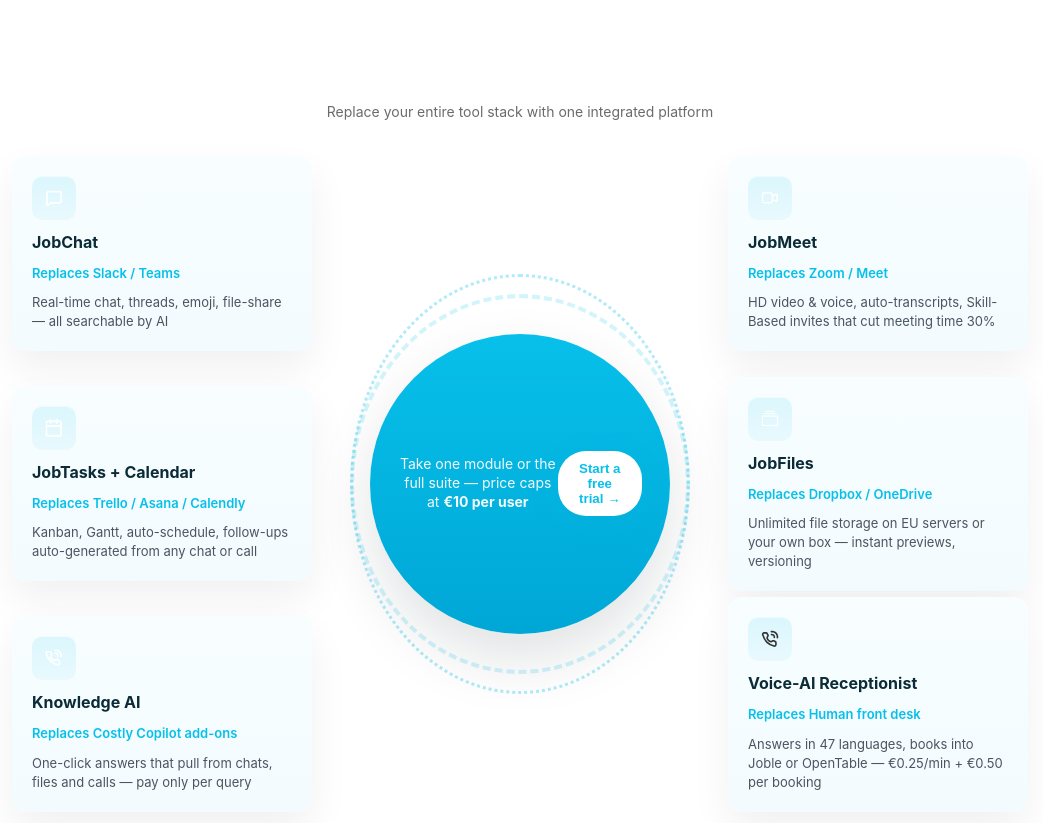
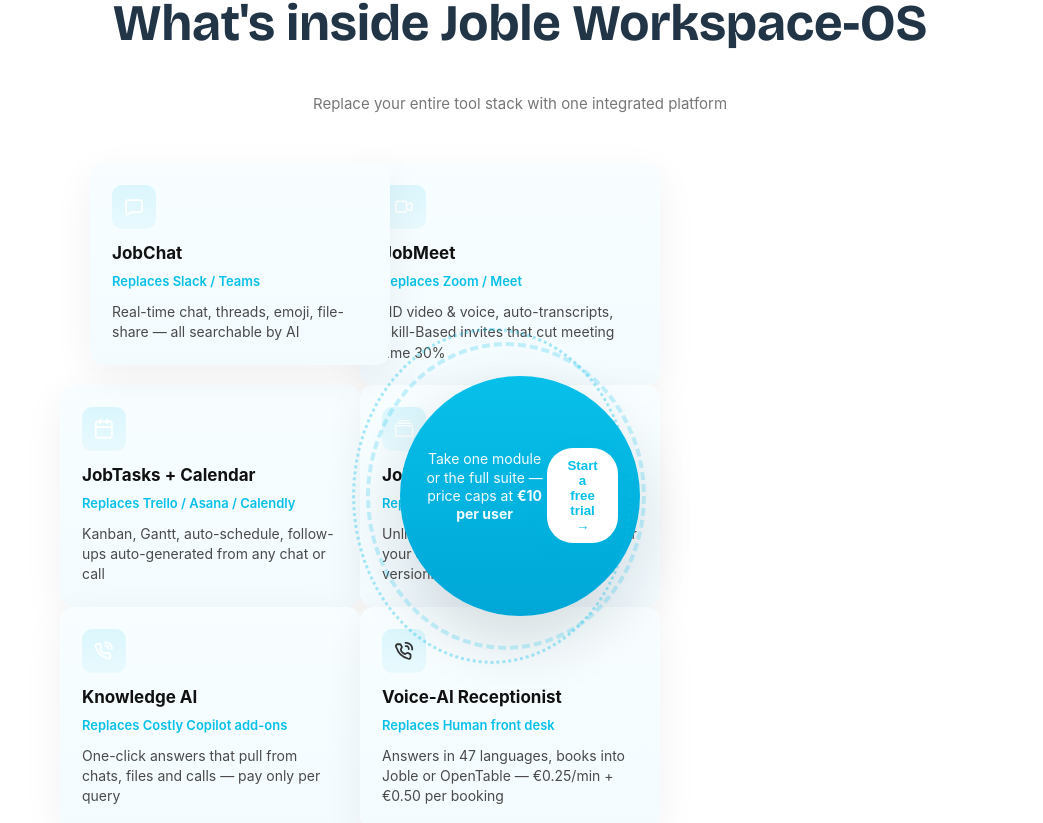
Before and after one commit to jessicakorubo/joble-testing, a React (Vite) app: page /industries in a window 1280 px wide. Shown: the part 877-1700 px from the top of the page, without its empty margins (120-1163 px from the left). Built offline with nearby package versions, Linux system fonts and the light colour scheme.

Commit message:
SERVICES UI

```diff
--- a/src/pages/Industries.tsx
+++ b/src/pages/Industries.tsx
@@ -64,10 +64,23 @@
                     </section>
                     {/* HEXAGONAL SECTION */}
                     <section className="modules-section">
+                        <h1>What's inside Joble Workspace-OS</h1>
                         <p className="modules-subtitle">
                             Replace your entire tool stack with one integrated platform
                         </p>
 
+                        <div className="module-container">
+                            <div className="module-circle">
+                                <div className="center-circle">
+                                    <div className="center-inner">
+                                        <p className="center-text">
+                                            Take one module or the full suite — price caps at <strong>€10 per user</strong>
+                                        </p>
+                                        <button className="center-button">Start a free trial →</button>
+                                    </div>
+                                </div>
+                            </div>
+                            <div className="grid-container">
                                 <div className="modules-grid">
                                     {/* top-left */}
                                     <div className="module-card card-1">
@@ -80,7 +93,6 @@
                                             Real-time chat, threads, emoji, file-share — all searchable by AI
                                         </p>
                                     </div>
-
                                     {/* top-right */}
                                     <div className="module-card card-2">
                                         <div className="module-icon-wrap">
@@ -92,7 +104,6 @@
                                             HD video & voice, auto-transcripts, Skill-Based invites that cut meeting time 30%
                                         </p>
                                     </div>
-
                                     {/* middle-left */}
                                     <div className="module-card card-3">
                                         <div className="module-icon-wrap">
@@ -104,17 +115,7 @@
                                             Kanban, Gantt, auto-schedule, follow-ups auto-generated from any chat or call
                                         </p>
                                     </div>
-
                                     {/* center circle */}
-                            <div className="center-circle">
-                                <div className="center-inner">
-                                    <p className="center-text">
-                                        Take one module or the full suite — price caps at <strong>€10 per user</strong>
-                                    </p>
-                                    <button className="center-button">Start a free trial →</button>
-                                </div>
-                            </div>
-
                                     {/* middle-right */}
                                     <div className="module-card card-4">
                                         <div className="module-icon-wrap">
@@ -126,7 +127,6 @@
                                             Unlimited file storage on EU servers or your own box — instant previews, versioning
                                         </p>
                                     </div>
-
                                     {/* bottom-left */}
                                     <div className="module-card card-5">
                                         <div className="module-icon-wrap">
@@ -138,7 +138,6 @@
                                             One-click answers that pull from chats, files and calls — pay only per query
                                         </p>
                                     </div>
-
                                     {/* bottom-right */}
                                     <div className="module-card card-6">
                                         <div className="module-icon-wrap">
@@ -151,6 +150,10 @@
                                         </p>
                                     </div>
                                 </div>
+                            </div>
+
+
+                        </div>
                     </section>
                 </div>
 
--- a/src/styles/industries.css
+++ b/src/styles/industries.css
@@ -3,8 +3,8 @@
 }
 .hero {
   text-align: center;
-  padding: 120px 8% 100px;
-  border-radius: 0 0 200px 200px;
+  padding-top: 100px;
+  margin-bottom: 100px;
 }
 
 .hero-content {
@@ -136,72 +136,70 @@
 
 /* HEXAGONAL SECTION     */
 :root{
-  --accent: #07c0ea;
+  --bg: #fff;
+  --card-bg: #f6fdff;
+  --accent: #07c0ea;            /* main cyan */
   --accent-dark: #00a7d6;
-  --card-bg: linear-gradient(180deg,#f8feff 0%, #f3fbff 100%);
   --muted: #6b6b6b;
-  --text: #042033;
+  --text: #111;
 }
 
 /* Container */
 .modules-section{
+  background: var(--bg);
+  text-align: center;
   font-family: Inter, system-ui, -apple-system, "Segoe UI", Roboto, "Helvetica Neue", Arial;
-  text-align: center;
-  padding: 72px 6%;
-  color: var(--text);
 }
 
-/* subtitle above layout */
 .modules-subtitle{
-  font-size: 14px;
-  color: var(--muted);
-  margin-bottom: 34px;
+  font-size: 15px;
+  color: #777;
+  margin-bottom: 36px;
 }
 
-/* GRID container: 3 columns (left / center narrow / right) and 3 rows */
+/* Grid: 3 columns - center column narrow for the circle */
 .modules-grid{
-  width: 100%;
-  max-width: 1100px;
-  margin: 0 auto;
   display: grid;
-  grid-template-columns: 1fr 360px 1fr;
-  grid-template-rows: 160px 280px 160px;
-  gap: 28px 28px;
+  grid-template-columns: 1fr 320px 1fr;
+  grid-auto-rows: 1fr;
+  /* gap: 36px 32px; */
   align-items: center;
   justify-items: center;
+  justify-content: space-between;
+  max-width: 1200px;
+  margin: 0 auto;
   position: relative;
 }
+.card-1 {
+    position: absolute;
+    left:30px;
+    top: 0;
+}
+/* Positioning the cards so they hug the center circle */
+.card-1{ grid-column: 1; grid-row: 1; justify-self: end; } /* top-left */
+.card-2{ grid-column: 2; grid-row: 1; justify-self: start; } /* top-right */
+.card-3{ grid-column: 1; grid-row: 2; justify-self: end; } /* mid-left */
 
-/* Place each card in the proper grid cell and push it toward center using justify-self */
-.card-1 { grid-column: 1; grid-row: 1; justify-self: end; align-self: start; }   /* top-left */
-.card-2 { grid-column: 3; grid-row: 1; justify-self: start; align-self: start; } /* top-right */
-.card-3 { grid-column: 1; grid-row: 2; justify-self: end; align-self: center; }/* mid-left */
-.card-4 { grid-column: 3; grid-row: 2; justify-self: start; align-self: center; }/* mid-right */
-.card-5 { grid-column: 1; grid-row: 3; justify-self: end; align-self: end; }  /* bottom-left */
-.card-6 { grid-column: 3; grid-row: 3; justify-self: start; align-self: end; }/* bottom-right */
+.card-4{ grid-column: 2; grid-row: 2; justify-self: start; } /* mid-right */
+.card-5{ grid-column: 1; grid-row: 3; justify-self: end; } /* bottom-left */
+.card-6{ grid-column: 2; grid-row: 3; justify-self: start; } /* bottom-right */
 
-/* Module card visual style */
+/* Module card style */
 .module-card{
   width: 300px;
-  min-height: 140px;
-  background: var(--card-bg);
+  background: linear-gradient(180deg, #f8feff 0%, #f3fbff 100%);
   border-radius: 14px;
-  padding: 20px;
-  box-shadow: 0 18px 40px rgba(6,24,36,0.06);
+  padding: 22px;
+  box-shadow: 0 12px 40px rgba(6,24,36,0.06);
   text-align: left;
   transition: transform .18s ease, box-shadow .18s ease;
-  display: flex;
-  flex-direction: column;
-  gap: 10px;
 }
 
-/* hover lift */
 .module-card:hover{
-  transform: translateY(-8px);
-  box-shadow: 0 28px 60px rgba(6,24,36,0.12);
+  transform: translateY(-6px);
+  box-shadow: 0 18px 48px rgba(6,24,36,0.12);
 }
 
-/* small icon tile at top-left of card */
 .module-icon-wrap{
   width: 44px;
   height: 44px;
@@ -210,149 +208,148 @@
   display: flex;
   align-items: center;
   justify-content: center;
-  box-shadow: inset 0 1px 0 rgba(255,255,255,0.6);
+  margin-bottom: 12px;
 }
 
-/* icon inside tile */
-.module-icon-wrap img{
-  width: 20px;
-  height: 20px;
-  display: block;
-}
+/* ensure svg icons scale */
+.module-icon-wrap img{ width: 22px; height: 22px; display: block; }
 
-/* card headings and text */
+/* text */
 .module-title{
-  font-size: 16px;
+  font-size: 17px;
   font-weight: 700;
-  margin: 0;
-  color: #0b2b36;
+  color: var(--text);
+  margin: 0 0 6px 0;
 }
 
 .module-replaces{
   font-size: 13px;
   color: var(--accent);
-  margin: 0;
   font-weight: 600;
+  margin: 0 0 10px 0;
 }
 
 .module-desc{
+  font-size: 14px;
+  color: #4a4a4a;
   margin: 0;
-  color: #4b5560;
-  font-size: 13px;
   line-height: 1.45;
 }
 
-/* CENTER CIRCLE WRAPPER */
+/* CENTER CIRCLE (with dotted/dashed rings) */
+.module-container {
+    display: flex;
+    margin-top: 130px;
+    position: relative;
+    text-align: center;
+    justify-content: center;
+    align-items: center;
+    height: 500px;
+}
+
 .center-circle{
-  grid-column: 2;
-  grid-row: 2;
-  width: 340px;
-  height: 340px;
+  position: relative;
+  width: 280px;
+  height: 280px;
   display: flex;
   align-items: center;
   justify-content: center;
-  position: relative;
+  z-index: 2;
 }
 
 /* outer dotted ring */
 .center-circle::before{
   content: "";
   position: absolute;
-  width: 420px;  /* outer ring diameter */
-  height: 420px;
+  inset: -28px;
   border-radius: 50%;
-  border: 3px dotted rgba(7,192,234,0.32);
-  top: 50%;
-  left: 50%;
-  transform: translate(-50%,-50%);
+  border: 3px dotted rgba(7,192,234,0.35);
   pointer-events: none;
 }
 
-/* inner dashed ring */
+/* inner dashed ring (closer to circle) */
 .center-circle::after{
   content: "";
   position: absolute;
-  width: 380px;
-  height: 380px;
+  inset: -14px;
   border-radius: 50%;
-  border: 4px dashed rgba(7,192,234,0.18);
-  top: 50%;
-  left: 50%;
-  transform: translate(-50%,-50%);
+  border: 4px dashed rgba(7,192,234,0.22);
   pointer-events: none;
 }
 
-/* main filled center circle */
+/* main filled circle */
 .center-inner{
-  width: 300px;
-  height: 300px;
+  width: 240px;
+  height: 240px;
   border-radius: 50%;
   background: linear-gradient(180deg, var(--accent) 0%, var(--accent-dark) 100%);
-  display:flex;
-  align-items:center;
-  justify-content:center;
-  text-align:center;
-  padding: 28px;
-  box-shadow: 0 26px 60px rgba(6,24,36,0.12);
+  display: flex;
+  align-items: center;
+  justify-content: center;
+  text-align: center;
+  padding: 22px;
   color: #fff;
-  z-index: 2;
+  box-shadow: 0 26px 60px rgba(6,24,36,0.14);
 }
-
-/* text and CTA in center */
+.grid-container
+{
+    position: absolute;
+    /* left: 0; */
+}
+/* text inside center */
 .center-text{
   font-size: 14px;
-  line-height: 1.35;
-  margin-bottom: 14px;
+  line-height: 1.3;
+  margin: 0 0 18px 0;
   color: rgba(255,255,255,0.95);
 }
 
+/* center CTA */
 .center-button{
-  display:inline-block;
   background: #fff;
   color: var(--accent);
-  padding: 10px 20px;
-  border-radius: 28px;
+  border: none;
+  padding: 10px 18px;
+  border-radius: 26px;
   font-weight: 700;
-  border: none;
   cursor: pointer;
-  box-shadow: 0 10px 30px rgba(7,192,234,0.12);
-  transition: transform .15s ease, box-shadow .15s ease;
+  box-shadow: 0 8px 20px rgba(7,192,234,0.12);
 }
 
-.center-button:hover{
-  transform: translateY(-3px);
-  box-shadow: 0 14px 36px rgba(7,192,234,0.16);
+/* Responsive */
+@media (max-width: 1100px){
+  .modules-grid{ grid-template-columns: 1fr 280px 1fr; gap: 28px; }
+  .module-card{ width: 280px; }
+  .center-circle{ width: 260px; height:260px; }
+  .center-inner{ width: 220px; height:220px; }
 }
 
-/* --- Responsiveness --- */
-@media (max-width: 1100px) {
-  .modules-grid { max-width: 920px; grid-template-columns: 1fr 320px 1fr; grid-template-rows: 150px 260px 150px; }
-  .module-card { width: 280px; }
-  .center-circle { width: 300px; height: 300px; }
-  .center-circle::before { width: 380px; height: 380px; }
-  .center-circle::after { width: 340px; height: 340px; }
-  .center-inner { width: 260px; height: 260px; }
-}
+@media (max-width: 820px){
+  /* stack into two columns then one column */
+  .modules-grid{
+    grid-template-columns: 1fr;
+    gap: 18px;
+  }
+  .card-1, .card-2, .card-5, .card-6 {
+    position: relative;
+  }
 
-@media (max-width: 780px) {
-  /* Stack vertically on small screens in logical order (cards 1,2,3, center, 4,5,6) */
-  .modules-grid{
-    display:flex;
-    flex-direction:column;
-    gap:18px;
-    align-items:center;
-    justify-content:center;
+  /* place center circle between rows visually */
+  .card-1, .card-2, .card-3, .card-4, .card-5, .card-6{
+    justify-self: center;
+  }
+
+  .center-circle{
+    order: 3;
   }
 
   .module-card{
     width: 92%;
-    min-height: auto;
+    max-width: 700px;
+    margin: 0 auto;
   }
 
-  .center-circle{
-    width: 260px; height: 260px;
-  }
-  .center-circle::before { width: 320px; height: 320px; }
-  .center-circle::after { width: 290px; height: 290px; }
-  .center-inner{ width: 220px; height: 220px; padding: 20px; }
+  .center-inner{ width: 260px; height:260px; }
+  .center-circle::before{ inset: -22px; }
+  .center-circle::after{ inset: -12px; }
 }
```
Also changed, not shown: index.html (renamed from public/index.html). Lines whose indentation alone changed are shown as unchanged.
